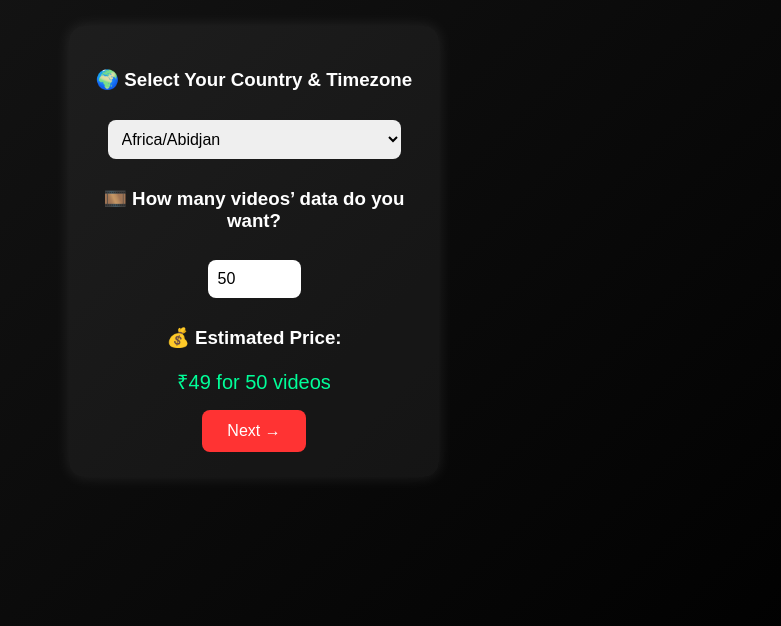
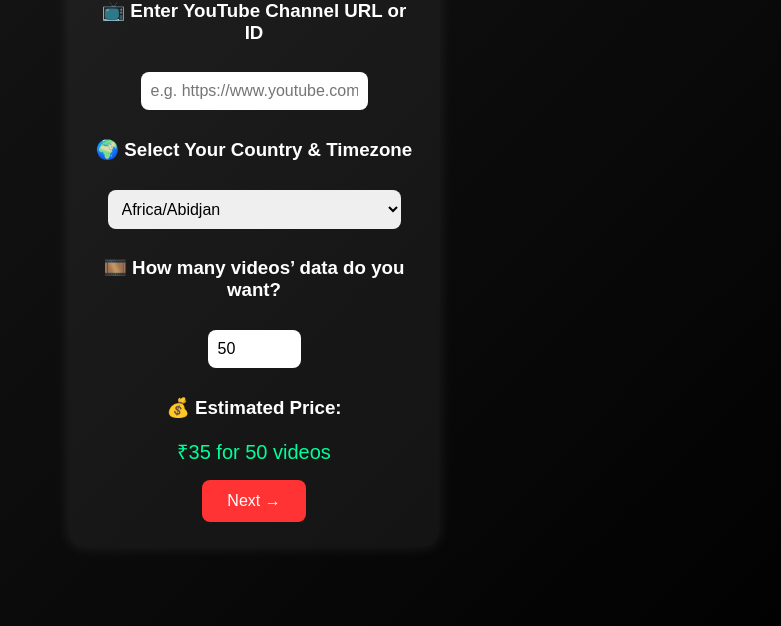
Before and after one commit to guptasparsh458563-oss/youtube-videos-time-checker, a plain HTML site: page index.html in a window 1280 px wide. Shown: the part 214-840 px from the top of the page, without its empty margins (386-1167 px from the left). Drawn offline with Linux system fonts and the light colour scheme.

Commit message:
Enhance YouTube video input and pricing logic
Added input field for YouTube channel URL and updated price calculation comments.

```diff
--- a/index.html
+++ b/index.html
@@ -62,6 +62,9 @@
   <h1>🎥 YouTube Videos Time Checker</h1>
 
   <div class="card">
+    <h3>📺 Enter YouTube Channel URL or ID</h3>
+    <input type="text" id="youtubeLink" placeholder="e.g. https://www.youtube.com/@channelname">
+
     <h3>🌍 Select Your Country & Timezone</h3>
     <select id="timezone"></select>
 
@@ -74,7 +77,7 @@
     <button id="nextBtn">Next →</button>
   </div>
 
-  <script>
+<script>
   // --- Load all timezones dynamically ---
   const timezoneSelect = document.getElementById("timezone");
   Intl.supportedValuesOf("timeZone").forEach(zone => {
@@ -98,28 +101,19 @@
       return;
     }
     else if (videos <= 70) {
-      price = Math.floor(videos * 0.7); // normal rate
+      price = Math.floor(videos * 0.7); // ₹0.7 per video up to 70
     }
     else {
-      price = Math.floor(videos * 0.7 * 0.9); // 10% off
+      price = Math.floor(videos * 0.7 * 0.9); // 10% discount above 70
     }
 
     priceDisplay.textContent = `₹${price} for ${videos} videos`;
   }
 
-  // --- Add input box for YouTube link ---
-  const youtubeInputDiv = document.createElement("div");
-  youtubeInputDiv.classList.add("input-group");
-  youtubeInputDiv.innerHTML = `
-    <label for="youtubeLink">📺 Enter YouTube Channel URL or ID:</label>
-    <input type="text" id="youtubeLink" placeholder="e.g. https://www.youtube.com/@channelname">
-  `;
-  document.querySelector("form").insertBefore(youtubeInputDiv, document.querySelector(".input-group:nth-of-type(2)"));
-
-  // --- Event listeners ---
   videoCountInput.addEventListener("input", updatePrice);
   updatePrice();
 
+  // --- Next Button Click Event ---
   document.getElementById("nextBtn").addEventListener("click", () => {
     const url = document.getElementById("youtubeLink").value.trim();
     if (!url) {
@@ -129,7 +123,9 @@
 
     const videos = parseInt(videoCountInput.value);
     const selectedZone = timezoneSelect.value;
-    alert(`✅ Channel: ${url}\n🌍 Timezone: ${selectedZone}\n🎞️ Videos: ${videos}\n💰 Price: ${priceDisplay.textContent}`);
+    const price = priceDisplay.textContent;
+
+    alert(`✅ Channel: ${url}\n🌍 Timezone: ${selectedZone}\n🎞️ Videos: ${videos}\n💰 Price: ${price}`);
   });
 </script>
 
```
